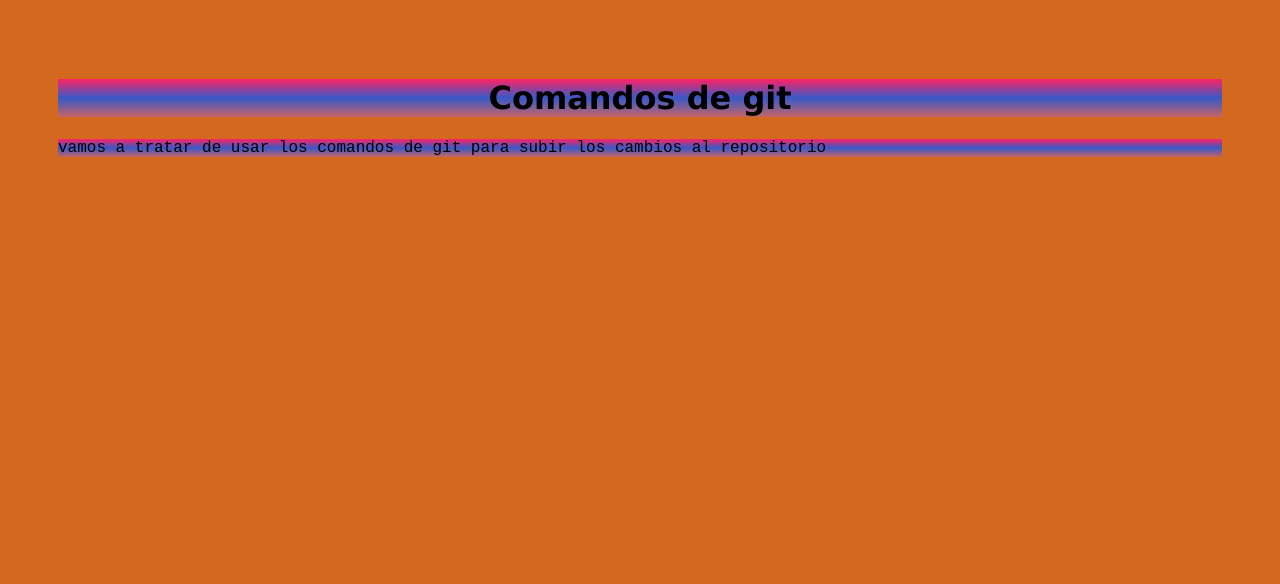
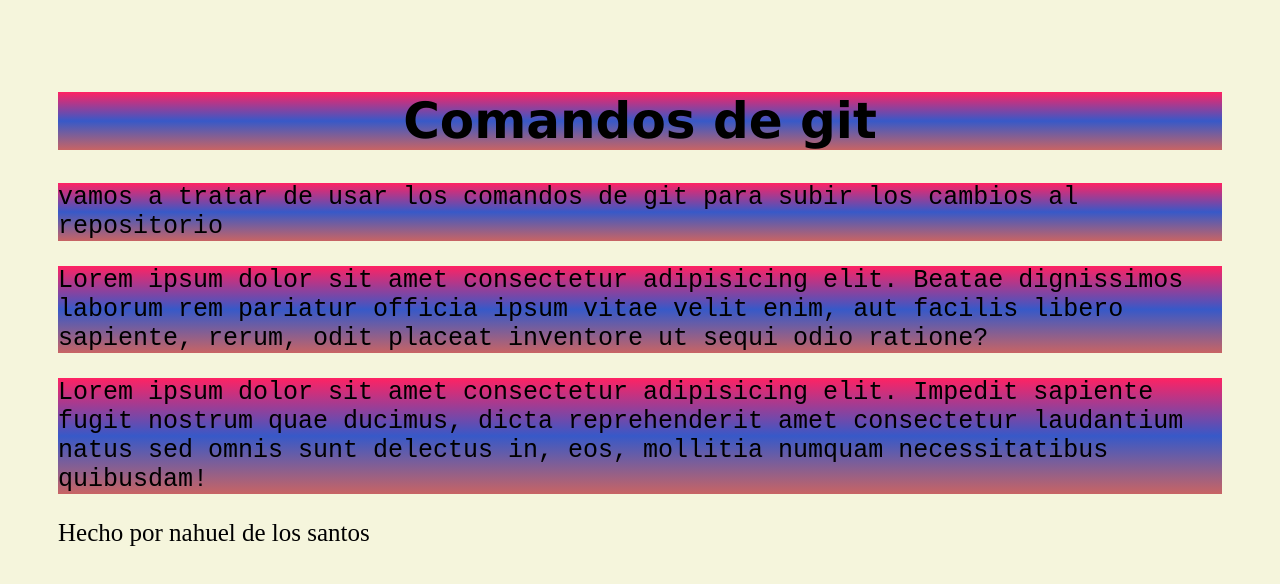
Before and after one commit to nahueldls/git, a plain HTML site: page index.html in a window 1280 px wide. Drawn offline with Linux system fonts and the light colour scheme.

Commit message:
probandos los comandos git

```diff
--- a/index.html
+++ b/index.html
@@ -10,5 +10,9 @@
 <body>
     <h1>Comandos de git</h1>
     <p>vamos a tratar de usar los comandos de git para subir los cambios al repositorio</p>
+    <p>Lorem ipsum dolor sit amet consectetur adipisicing elit. Beatae dignissimos laborum rem pariatur officia ipsum vitae velit enim, aut facilis libero sapiente, rerum, odit placeat inventore ut sequi odio ratione?</p>
+    <p>Lorem ipsum dolor sit amet consectetur adipisicing elit. Impedit sapiente fugit nostrum quae ducimus, dicta reprehenderit amet consectetur laudantium natus sed omnis sunt delectus in, eos, mollitia numquam necessitatibus quibusdam!</p>
+    <footer>Hecho por nahuel de los santos</footer>
+
 </body>
 </html>
--- a/style.css
+++ b/style.css
@@ -1,6 +1,7 @@
 body {
-    background-color: chocolate;
+    background-color: beige;
     padding: 50px;
+    font-size: 25px;
 }
 h1 {
     background: linear-gradient( rgb(255, 34, 99),rgb(55, 89, 200),rgb(200, 100, 100));
```
